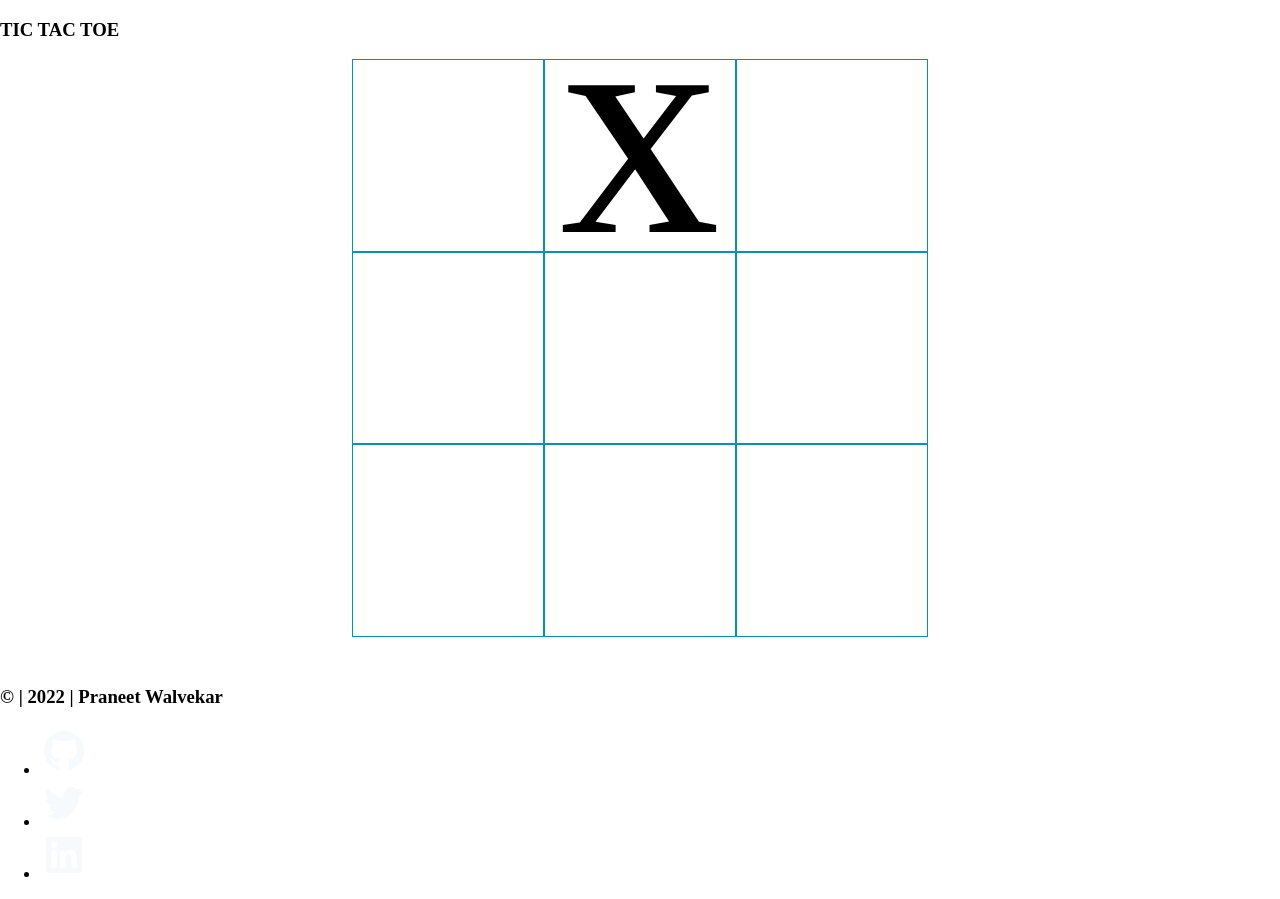
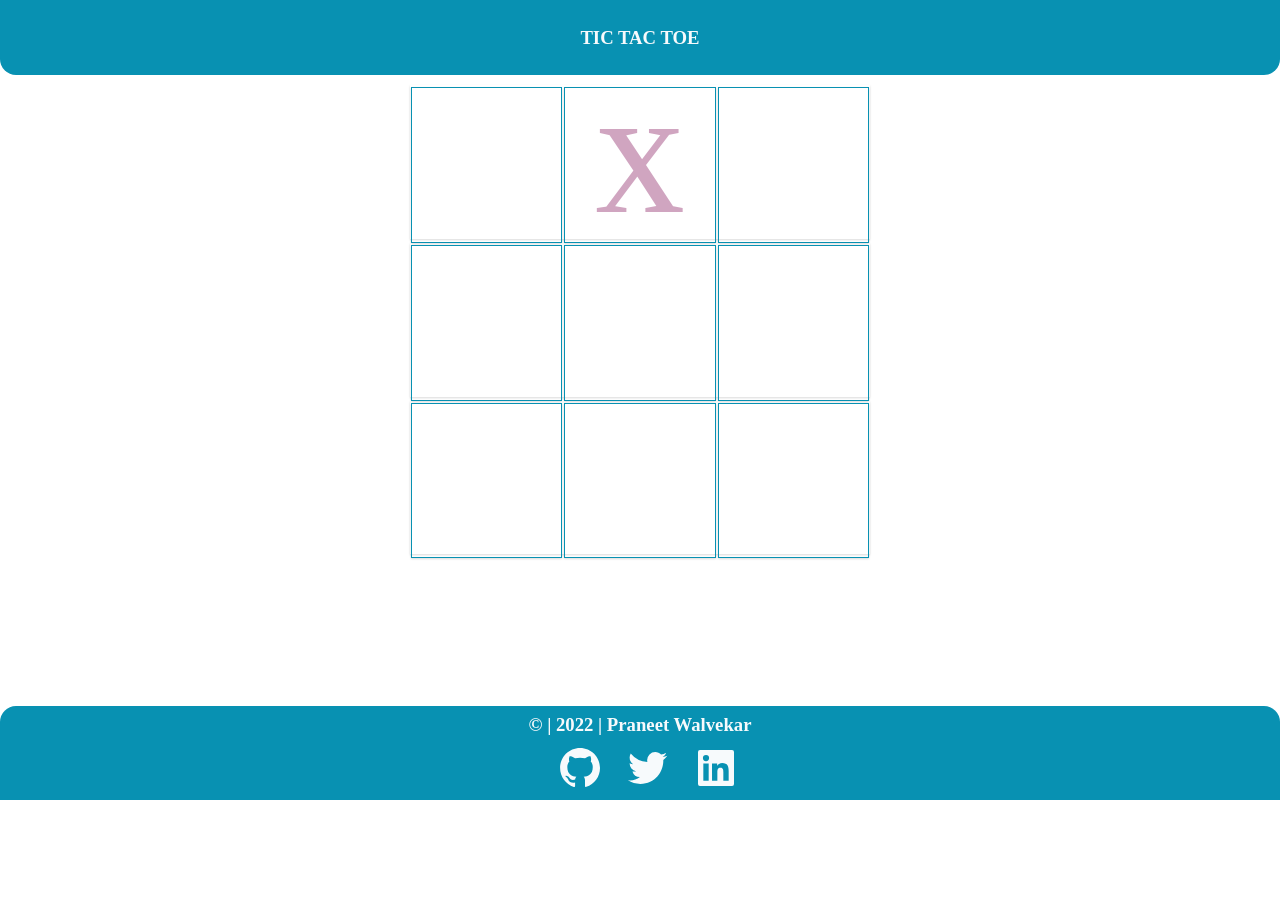
Before and after one commit to praneetwalvekar33/tic-tac-toe, a plain HTML site: page index.html in a window 1280 px wide. Both pictures are taken after a click on the element 640 px from the left and 156 px from the top of the page. After the commit the page ends 800 px from the top, so only its background shows below. Drawn offline with Linux system fonts and the light colour scheme.

Commit message:
style-added style for the app

```diff
--- a/app.js
+++ b/app.js
@@ -12,10 +12,11 @@ blocks.forEach(element => {
         }
         if(turns%2==0 && turns<9){
             element.innerHTML = "x";
+            fontStyle(element,"#D0A5C0");
         }else if(turns<9){
             element.innerHTML = "o";
+            fontStyle(element, "#8E7C93");
         }
-        fontStyle(element);
 
         if(turns>=4){
             const coordinate = findCoordinatesOfBlock(element);
@@ -24,6 +25,7 @@ blocks.forEach(element => {
         turns++;
 
         if(turns==9){
+            showResultMessage();
             resultMessage.innerHTML = "It's a draw!";
             showNewGameButton();
         }
@@ -36,6 +38,7 @@ newGameButton.addEventListener("click",()=>{
     blocks.forEach(block =>{
         block.innerHTML = "";
     });
+    turns = 0;
 });
 
 function hideNewGameButton(){
@@ -50,6 +53,10 @@ function showNewGameButton(){
     newGameButton.style.display= "block";
 }
 
+function showResultMessage(){
+    resultMessage.style.display = "block";
+}
+
 function checkMatrix(matrix){
     console.log("Matrix start: ");
     for(let i=0; i<3; i++){
@@ -61,10 +68,11 @@ function checkMatrix(matrix){
 }
 
 
-function fontStyle(element){
+function fontStyle(element, color){
     element.style.justifyContent = "center";
-    element.style.fontSize = "25vw";
+    element.style.fontSize = "14vw";
     element.style.lineHeight = "10vw";
+    element.style.color = color;
 }
 
 
@@ -130,9 +138,12 @@ function checkForWinner(x, y, playerNotation){
 
     checkMatrix(blocksMatrix);
     let isWinner = checkHorizontal(blocksMatrix, x, y, playerNotation);
+    const player = playerNotation==1?"Player 1":"Player 2";
 
     if(isWinner){
-        resultMessage.innerHTML = "winner h";
+        showResultMessage();
+        resultMessage.innerHTML = "Winner of the match is "+player;
+        resultMessage.style.background = playerNotation==1?"#D0A5C0":"#8E7C93";
         showNewGameButton();
         return;
     }
@@ -140,8 +151,9 @@ function checkForWinner(x, y, playerNotation){
     isWinner = checkVirtical(blocksMatrix, x, y, playerNotation);
 
     if(isWinner){
-        resultMessage.innerHTML = "winner V";
-        console.log("winner V");
+        showResultMessage();
+        resultMessage.innerHTML = "Winner of the match is "+player;
+        resultMessage.style.background = playerNotation==1?"#D0A5C0":"#8E7C93";
         showNewGameButton();
         return;
     }
@@ -149,7 +161,9 @@ function checkForWinner(x, y, playerNotation){
     isWinner = checkDiagonal(blocksMatrix, x, y, playerNotation);
 
     if(isWinner){
-        resultMessage.innerHTML = "winner D";
+        showResultMessage();
+        resultMessage.innerHTML = "Winner of the match is "+player;
+        resultMessage.style.background = playerNotation==1?"#D0A5C0":"#8E7C93";
         showNewGameButton()
         return;
     }
--- a/styles.css
+++ b/styles.css
@@ -8,26 +8,100 @@ body{
     margin:0;
 }
 
+nav{
+    display: flex;
+    justify-content: center;
+    align-items: center;
+    background: var(--primary-color);
+    padding: 0.5rem;
+    border-bottom-left-radius: 1rem;
+    border-bottom-right-radius: 1rem;
+}
+
+h3{
+    color: var(--secondary-font-color);
+}
+
 main{
     display: flex;
     flex-direction: column;
+    justify-content: center;
     align-items: center;
-    /**width: 60vw;
-    margin: auto;**/
+    margin-top: 0.5rem;
 }
 
 .row-div{
-    width:45vw;
-    height: 15vw;
+    width:36vw;
+    height: 12vw;
 
 }
 
 div{
     display: flex;
-    width: 15vw;
-    height: 15vw;
+    width: 12vw;
+    height: 12vw;
+    margin: 1px;
+    margin-top: 2px;
+    margin-bottom: 2px;
+    box-shadow: 0 1px 2px rgba(0, 0, 0, 0.15);
+    transition: box-shadow 0.3s ease-in-out;
+}
+
+div :hover{
+    box-shadow: 0 5px 15px rgba(0, 0, 0, 0.8);
 }
 
 .box-border{
     border: solid 1px var(--primary-color);
 }
+
+p{
+    margin-top: 0.5rem;
+    margin-bottom: 0.25rem;
+    font-size: large;
+    color: var(--secondary-font-color);
+    width: 36vw;
+    text-align: center;
+    border-radius: 0.5rem;
+    padding: 0.5rem 0.5rem;
+}
+
+button{
+    border: none;
+    background: var(--primary-color);
+    color: var(--secondary-font-color);
+    padding: 0.5rem 0.5rem;
+    border-radius: 0.5rem;
+    margin-bottom: 0.5rem;
+}
+
+footer{
+    display: flex;
+    justify-content: center;
+    align-items: center;
+    flex-direction: column;
+    position: fixed;
+    width: 100%;
+    bottom: 0;
+    background: var(--primary-color);
+    border-top-right-radius: 1rem;
+    border-top-left-radius: 1rem;
+
+}
+
+footer > h3{
+    margin-top: 0.5rem;
+    margin-bottom: 0;
+}
+
+footer > ul{
+    text-decoration: none;
+    padding-left: 0;
+    margin-top: 0.5rem;
+    margin-bottom: 0.25rem;
+}
+
+footer > ul > li{
+    display: inline;
+    padding-left: 1rem;
+}
```
